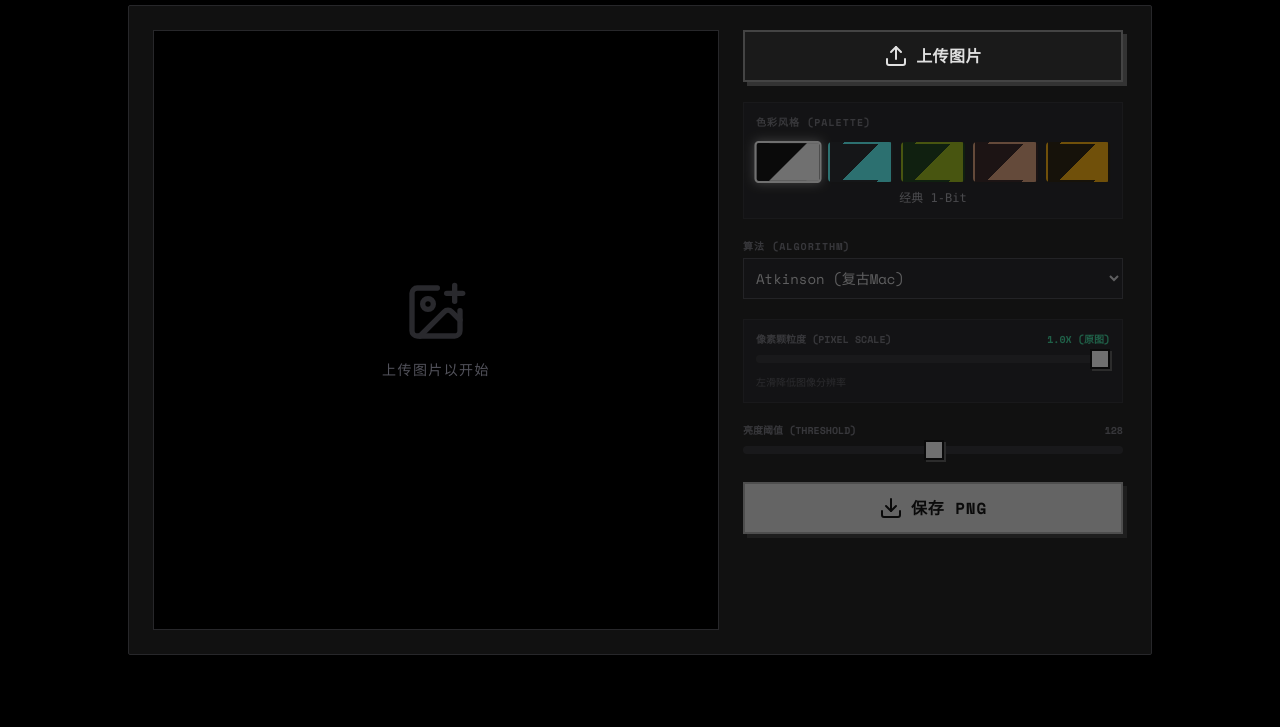
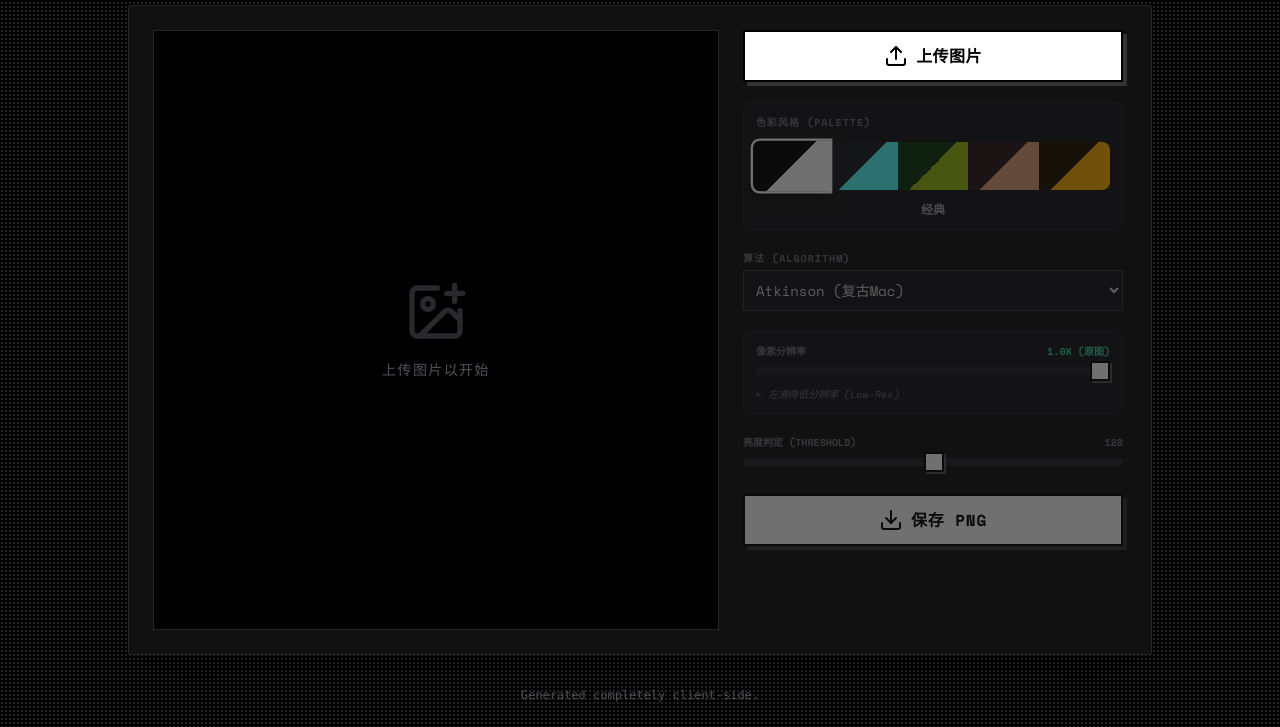
Before and after one commit to k9-squad/1-bit-lab, a plain HTML site: page index.html in a window 1280 px wide. Shown: the part 99-826 px from the top of the page. Before the commit the page ends 800 px from the top, so only its background shows below. Drawn offline with nearby package versions, Linux system fonts and the light colour scheme.

Commit message:
更新 index.html

```diff
--- a/index.html
+++ b/index.html
@@ -11,9 +11,15 @@
 
         body {
             font-family: 'Space Mono', monospace;
-            background-color: #050505; /* 默认深色背景 */
+            background-color: #050505;
             color: #e0e0e0;
-            transition: background-color 0.3s ease; /* 平滑过渡背景色 */
+            transition: background-color 0.3s ease;
+        }
+
+        /* 波点背景 */
+        .dither-pattern {
+            background-image: radial-gradient(rgba(255, 255, 255, 0.1) 1px, transparent 1px);
+            background-size: 4px 4px;
         }
 
         canvas {
@@ -45,59 +51,111 @@
             box-shadow: 2px 2px 0px 0px #333;
         }
 
-        .palette-radio:checked + label {
-            border-color: white;
+        /* === 调色板按钮重构 (Palette Button Fix) ===
+           使用 Flex 布局实现无缝连接，并处理 Z-Index
+        */
+        .palette-label {
+            height: 3rem; /* 增加高度，便于点击 */
+            width: 100%;
+            display: block;
+            cursor: pointer;
+            position: relative; /* 必须为 relative 以便 z-index 生效 */
+            transition: all 0.2s cubic-bezier(0.34, 1.56, 0.64, 1); /* 弹性动画 */
+            border: none; /* 默认无边框，实现无缝连接 */
+        }
+
+        /* 只有第一个元素有左圆角 */
+        .palette-wrapper:first-child .palette-label {
+            border-top-left-radius: 0.5rem;
+            border-bottom-left-radius: 0.5rem;
+        }
+
+        /* 只有最后一个元素有右圆角 */
+        .palette-wrapper:last-child .palette-label {
+            border-top-right-radius: 0.5rem;
+            border-bottom-right-radius: 0.5rem;
+        }
+
+        /* 选中状态：放大、加边框、提升层级 */
+        .palette-radio:checked + .palette-label {
+            z-index: 20; /* 最高层级，防止被邻居遮挡 */
+            transform: scale(1.15);
+            border: 2px solid white;
+            box-shadow: 0 4px 12px rgba(0,0,0,0.5);
+        }
+
+        /* 悬停状态：轻微浮起 */
+        .palette-label:hover {
+            z-index: 10;
             transform: scale(1.05);
-            box-shadow: 0 0 10px rgba(255,255,255,0.5);
         }
+
+        /* 选中状态下悬停保持高层级 */
+        .palette-radio:checked + .palette-label:hover {
+            z-index: 20;
+            transform: scale(1.15);
+        }
+
     </style>
 </head>
-<body class="min-h-screen flex flex-col items-center py-6 px-4">
+<body class="min-h-screen flex flex-col items-center py-6 px-4 dither-pattern transition-colors duration-500">
 
-    <!-- Header --><header class="mb-6 text-center w-full max-w-2xl">
-        <h1 class="text-3xl md:text-5xl font-bold uppercase tracking-tighter mb-2 text-white">
+    <!-- Header -->
+    <header class="mb-6 text-center w-full max-w-2xl relative z-10">
+        <h1 class="text-3xl md:text-5xl font-bold uppercase tracking-tighter mb-2 text-white drop-shadow-lg">
             <span id="title-1bit" class="transition-colors duration-300">1-BIT</span> PIXEL LAB
         </h1>
     </header>
 
-    <!-- Main Interface --><main class="w-full max-w-5xl bg-[#111] p-4 md:p-6 border border-zinc-800 shadow-2xl flex flex-col lg:flex-row gap-6 rounded-sm">
+    <!-- Main Interface -->
+    <main class="w-full max-w-5xl bg-[#111] p-4 md:p-6 border border-zinc-800 shadow-2xl flex flex-col lg:flex-row gap-6 rounded-sm relative z-10">
 
-        <!-- Left: Canvas/Preview --><div class="flex-1 flex flex-col bg-black border border-zinc-800 relative min-h-[400px] lg:h-[600px] overflow-hidden group justify-center items-center">
+        <!-- Left: Canvas/Preview -->
+        <div class="flex-1 flex flex-col bg-black border border-zinc-800 relative min-h-[400px] lg:h-[600px] overflow-hidden group justify-center items-center">
 
-            <!-- Placeholder State --><div id="placeholder" class="flex flex-col items-center text-zinc-600 absolute inset-0 justify-center pointer-events-none">
+            <div id="placeholder" class="flex flex-col items-center text-zinc-600 absolute inset-0 justify-center pointer-events-none">
                 <i data-lucide="image-plus" class="w-16 h-16 mb-4 opacity-50"></i>
                 <span class="tracking-widest uppercase text-sm">上传图片以开始</span>
             </div>
 
-            <!-- The Canvas (Hidden initially) --><canvas id="displayCanvas" class="max-w-full max-h-full object-contain hidden shadow-lg"></canvas>
+            <canvas id="displayCanvas" class="max-w-full max-h-full object-contain hidden shadow-lg"></canvas>
 
-            <!-- Loading Overlay --><div id="loader" class="absolute inset-0 bg-black/90 flex flex-col gap-3 items-center justify-center hidden z-20">
+            <div id="loader" class="absolute inset-0 bg-black/90 flex flex-col gap-3 items-center justify-center hidden z-20">
                 <div class="w-12 h-12 border-4 border-emerald-500 border-t-transparent rounded-full animate-spin"></div>
                 <span class="text-emerald-500 text-xs uppercase animate-pulse">Rendering Pixels...</span>
             </div>
         </div>
 
-        <!-- Right: Controls --><div class="w-full lg:w-96 flex flex-col gap-5 h-full overflow-y-auto pr-1">
+        <!-- Right: Controls -->
+        <div class="w-full lg:w-96 flex flex-col gap-5 h-full overflow-y-auto pr-1">
 
-            <!-- Upload Button --><div class="relative w-full shrink-0">
+            <!-- Upload Button -->
+            <div class="relative w-full shrink-0">
                 <input type="file" id="uploadInput" accept="image/*" class="absolute inset-0 w-full h-full opacity-0 cursor-pointer z-10">
                 <button class="w-full bg-emerald-600 hover:bg-emerald-500 text-white font-bold py-3 px-4 border-2 border-emerald-800 retro-border flex items-center justify-center gap-2 uppercase tracking-wide transition-colors">
                     <i data-lucide="upload"></i> 上传图片
                 </button>
             </div>
 
-            <!-- Controls Group --><div id="controls" class="flex flex-col gap-5 opacity-40 pointer-events-none transition-opacity duration-300 pb-4">
+            <!-- Controls Group -->
+            <div id="controls" class="flex flex-col gap-5 opacity-40 pointer-events-none transition-opacity duration-300 pb-4">
 
-                <!-- Palette Selection --><div class="bg-zinc-900 p-3 border border-zinc-800">
+                <!-- Palette Selection -->
+                <div class="bg-zinc-900 p-3 border border-zinc-800 rounded-lg">
                     <label class="text-[10px] uppercase font-bold text-zinc-500 tracking-widest block mb-3">色彩风格 (Palette)</label>
-                    <div class="grid grid-cols-5 gap-2" id="paletteContainer">
-                        <!-- Palettes will be injected here via JS --></div>
-                    <div id="paletteName" class="text-center text-xs mt-2 text-zinc-400 font-mono min-h-[1rem]">经典 1-Bit</div>
+
+                    <!-- 使用 Flex 容器替代 Grid，确保无缝连接 -->
+                    <div class="flex flex-row w-full shadow-sm" id="paletteContainer">
+                        <!-- JS 将注入 .palette-wrapper -->
+                    </div>
+
+                    <div id="paletteName" class="text-center text-xs mt-3 text-zinc-400 font-mono font-bold min-h-[1rem] transition-all">经典</div>
                 </div>
 
-                <!-- Algorithm Selector --><div class="flex flex-col gap-1">
+                <!-- Algorithm Selector -->
+                <div class="flex flex-col gap-1">
                     <label class="text-[10px] uppercase font-bold text-zinc-500 tracking-widest">算法 (Algorithm)</label>
-                    <select id="algoSelect" class="bg-zinc-900 text-zinc-300 text-sm p-2 border border-zinc-700 focus:border-emerald-500 outline-none w-full">
+                    <select id="algoSelect" class="bg-zinc-900 text-zinc-300 text-sm p-2 border border-zinc-700 focus:border-emerald-500 outline-none w-full rounded-sm">
                         <option value="atkinson">Atkinson (复古Mac)</option>
                         <option value="floyd">Floyd-Steinberg (细腻)</option>
                         <option value="bayer4">Bayer 4x4 (有序)</option>
@@ -106,40 +164,48 @@
                     </select>
                 </div>
 
-                <!-- Resolution Slider --><div class="flex flex-col gap-2 bg-zinc-900 p-3 border border-zinc-800">
+                <!-- Resolution Slider -->
+                <div class="flex flex-col gap-2 bg-zinc-900 p-3 border border-zinc-800 rounded-lg">
                     <div class="flex justify-between text-[10px] font-bold text-zinc-500 uppercase">
-                        <label>像素颗粒度 (Pixel Scale)</label>
+                        <label>像素分辨率</label>
                         <span id="scaleValue" class="text-emerald-400">1.0x (原图)</span>
                     </div>
                     <input type="range" id="scaleRange" min="0.02" max="1" step="0.02" value="1" class="range-slider w-full h-2 bg-zinc-800 rounded-lg appearance-none cursor-pointer">
-                    <p class="text-[10px] text-zinc-600 mt-1">左滑降低图像分辨率</p>
+                    <p class="text-[10px] text-zinc-500 mt-1 italic">← 左滑降低分辨率 (Low-Res)</p>
                 </div>
 
-                <!-- Threshold Slider --><div class="flex flex-col gap-2">
+                <!-- Threshold Slider -->
+                <div class="flex flex-col gap-2">
                     <div class="flex justify-between text-[10px] font-bold text-zinc-500 uppercase">
-                        <label>亮度阈值 (Threshold)</label>
+                        <label>亮度判定 (Threshold)</label>
                         <span id="threshValue">128</span>
                     </div>
                     <input type="range" id="threshRange" min="0" max="255" step="1" value="128" class="range-slider w-full h-2 bg-zinc-800 rounded-lg appearance-none cursor-pointer">
                 </div>
 
-                <!-- Download --><button id="downloadBtn" class="mt-2 w-full bg-zinc-200 text-black font-bold py-3 px-4 border-2 border-white retro-border hover:bg-white flex items-center justify-center gap-2 uppercase tracking-wider">
+                <!-- Download -->
+                <button id="downloadBtn" class="mt-2 w-full bg-zinc-200 text-black font-bold py-3 px-4 border-2 border-white retro-border hover:bg-white flex items-center justify-center gap-2 uppercase tracking-wider">
                     <i data-lucide="download"></i> 保存 PNG
                 </button>
             </div>
         </div>
     </main>
 
+    <!-- Footer -->
+    <footer class="mt-8 text-zinc-500 text-xs font-mono opacity-70">
+        <p>Generated completely client-side.</p>
+    </footer>
+
     <script>
         lucide.createIcons();
 
         // --- 配置数据 ---
         const palettes = [
-            { id: 'classic', name: '经典黑白', dark: [0,0,0], light: [255,255,255] },
-            { id: 'kraken', name: '海怪传说', dark: [28, 30, 36], light: [85, 255, 255] }, // Obra Dinn 风格
+            { id: 'classic', name: '经典', dark: [0,0,0], light: [255,255,255] },
+            { id: 'ibm', name: 'IBM 8503', dark: [28, 30, 36], light: [85, 255, 255] },
             { id: 'gameboy', name: 'Game Boy', dark: [15, 56, 15], light: [155, 188, 15] },
-            { id: 'memory', name: '记忆残片', dark: [45, 25, 25], light: [225, 160, 120] }, // 谁是劳拉风格
-            { id: 'amber', name: '终端机', dark: [30, 20, 0], light: [255, 176, 0] }
+            { id: 'memory', name: '残片', dark: [45, 25, 25], light: [225, 160, 120] },
+            { id: 'terminal', name: '终端', dark: [30, 20, 0], light: [255, 176, 0] }
         ];
 
         // --- DOM 元素 ---
@@ -154,7 +220,6 @@
         const title1bit = document.getElementById('title-1bit');
         const body = document.body;
 
-        // 控件
         const algoSelect = document.getElementById('algoSelect');
         const scaleRange = document.getElementById('scaleRange');
         const scaleValueDisplay = document.getElementById('scaleValue');
@@ -169,9 +234,12 @@
 
         // --- 初始化 ---
         function initPalettes() {
+            paletteContainer.innerHTML = ''; // 清空容器
+
             palettes.forEach((p, index) => {
-                const div = document.createElement('div');
-                div.className = 'relative cursor-pointer group';
+                // 创建包装器 div，用于 flex 布局
+                const wrapper = document.createElement('div');
+                wrapper.className = 'palette-wrapper flex-1 relative'; // flex-1 均分空间
 
                 const input = document.createElement('input');
                 input.type = 'radio';
@@ -182,67 +250,55 @@
                 input.onchange = () => {
                     currentPalette = p;
                     paletteNameDisplay.textContent = p.name;
-                    updateThemeColors(); // 更新主题颜色
+                    updateThemeColors();
                     requestProcess();
                 };
 
                 const label = document.createElement('label');
                 label.htmlFor = `p-${p.id}`;
-                label.className = 'block w-full h-10 border-2 border-transparent rounded shadow-sm transition-transform hover:scale-110';
+                label.className = 'palette-label'; // 样式类在 CSS 中定义
                 label.style.background = `linear-gradient(135deg, rgb(${p.dark.join(',')}) 50%, rgb(${p.light.join(',')}) 50%)`;
 
-                div.appendChild(input);
-                div.appendChild(label);
-                paletteContainer.appendChild(div);
+                wrapper.appendChild(input);
+                wrapper.appendChild(label);
+                paletteContainer.appendChild(wrapper);
             });
-            updateThemeColors(); // 初始化主题颜色
+            updateThemeColors();
         }
 
         function updateThemeColors() {
-            // 更新标题 1-BIT 颜色
-            title1bit.style.color = `rgb(${currentPalette.light.join(',')})`;
-            // 更新 body 背景颜色
-            body.style.backgroundColor = `rgb(${currentPalette.dark.join(',')})`;
-            // 更新加载动画的颜色
+            const lightColor = `rgb(${currentPalette.light.join(',')})`;
+            const darkColor = `rgb(${currentPalette.dark.join(',')})`;
+
+            title1bit.style.color = lightColor;
+            body.style.backgroundColor = darkColor;
+
+            // 更新波点颜色以适应背景
+            const ditherPattern = document.querySelector('.dither-pattern');
+            if (currentPalette.id === 'classic') {
+                ditherPattern.style.backgroundImage = `radial-gradient(rgba(255, 255, 255, 0.15) 1px, transparent 1px)`;
+            } else {
+                 // 其他颜色使用半透明亮色
+                 ditherPattern.style.backgroundImage = `radial-gradient(rgba(${currentPalette.light.join(',')}, 0.2) 1px, transparent 1px)`;
+            }
+
             const loaderSpinner = loader.querySelector('.animate-spin');
             const loaderText = loader.querySelector('.uppercase');
-            if (loaderSpinner) {
-                loaderSpinner.style.borderColor = `rgb(${currentPalette.light.join(',')})`;
-                loaderSpinner.style.borderTopColor = 'transparent'; // 确保顶部透明
-            }
-            if (loaderText) {
-                loaderText.style.color = `rgb(${currentPalette.light.join(',')})`;
-            }
+            if (loaderSpinner) loaderSpinner.style.borderColor = lightColor;
+            if (loaderText) loaderText.style.color = lightColor;
 
-            // 更新上传按钮的颜色 (使用一个和当前主题亮色搭配的颜色)
             const uploadButton = uploadInput.nextElementSibling;
             const downloadButton = downloadBtn;
 
-            if (currentPalette.id === 'classic') {
-                uploadButton.style.backgroundColor = '#1a1a1a'; // 稍微深一点的灰
-                uploadButton.style.borderColor = '#444';
-                uploadButton.style.color = '#e0e0e0';
-                uploadButton.classList.add('hover:bg-zinc-700');
-                uploadButton.classList.remove('hover:bg-emerald-500');
-
-                downloadButton.style.backgroundColor = '#e0e0e0';
-                downloadButton.style.borderColor = '#aaa';
-                downloadButton.style.color = '#000';
-                downloadButton.classList.add('hover:bg-white');
-                downloadButton.classList.remove('hover:bg-emerald-500');
-            } else {
-                uploadButton.style.backgroundColor = `rgb(${currentPalette.light.join(',')})`;
-                uploadButton.style.borderColor = `rgb(${currentPalette.dark.join(',')})`;
-                uploadButton.style.color = `rgb(${currentPalette.dark.join(',')})`;
-                uploadButton.classList.remove('hover:bg-zinc-700');
-                uploadButton.classList.add('hover:opacity-80'); // 亮色按钮透明度变化
-
-                downloadButton.style.backgroundColor = `rgb(${currentPalette.light.join(',')})`;
-                downloadButton.style.borderColor = `rgb(${currentPalette.dark.join(',')})`;
-                downloadButton.style.color = `rgb(${currentPalette.dark.join(',')})`;
-                downloadButton.classList.remove('hover:bg-white');
-                downloadButton.classList.add('hover:opacity-80');
-            }
+            // 按钮样式统一逻辑
+            [uploadButton, downloadButton].forEach(btn => {
+                btn.style.backgroundColor = lightColor;
+                btn.style.borderColor = darkColor; // 边框设为暗色，增加对比
+                btn.style.color = darkColor;
+                // 移除可能冲突的 Tailwind 类
+                btn.classList.remove('hover:bg-zinc-700', 'hover:bg-emerald-500', 'hover:bg-white', 'text-white', 'text-black');
+                btn.classList.add('hover:opacity-80');
+            });
         }
 
         initPalettes();
@@ -361,18 +417,17 @@
             displayCtx.drawImage(procCanvas, 0, 0, displayCanvas.width, displayCanvas.height);
         }
 
-        // --- 算法实现 (保持不变) ---
-
+        // --- 算法实现 ---
         const bayer4 = [
             [0, 8, 2, 10], [12, 4, 14, 6], [3, 11, 1, 9], [15, 7, 13, 5]
-        ]; // div 16
+        ];
 
         const bayer8 = [
             [0, 32, 8, 40, 2, 34, 10, 42], [48, 16, 56, 24, 50, 18, 58, 26],
             [12, 44, 4, 36, 14, 46, 6, 38], [60, 28, 52, 20, 62, 30, 54, 22],
             [3, 35, 11, 43, 1, 33, 9, 41], [51, 19, 59, 27, 49, 17, 57, 25],
             [15, 47, 7, 39, 13, 45, 5, 37], [63, 31, 55, 23, 61, 29, 53, 21]
-        ]; // div 64
+        ];
 
         function applyThreshold(data, th) {
             for (let i=0; i<data.length; i+=4) data[i] = data[i] > th ? 255 : 0;
@@ -408,7 +463,7 @@
                         distribute(data, w, h, x-1, y+1, err * 3/16);
                         distribute(data, w, h, x, y+1, err * 5/16);
                         distribute(data, w, h, x+1, y+1, err * 1/16);
-                    } else { // Atkinson
+                    } else {
                         const e = err / 8;
                         distribute(data, w, h, x+1, y, e);
                         distribute(data, w, h, x+2, y, e);
```
